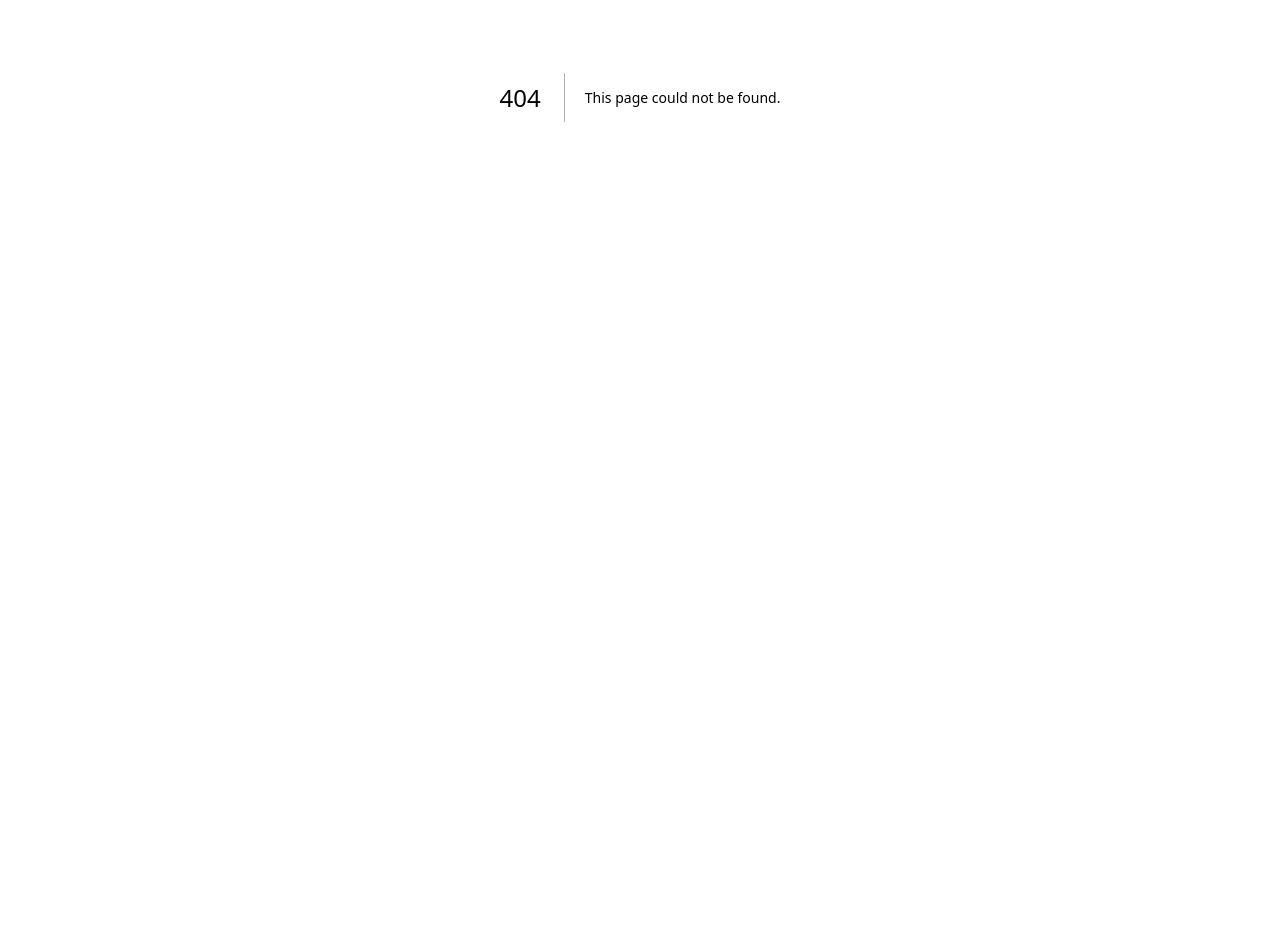
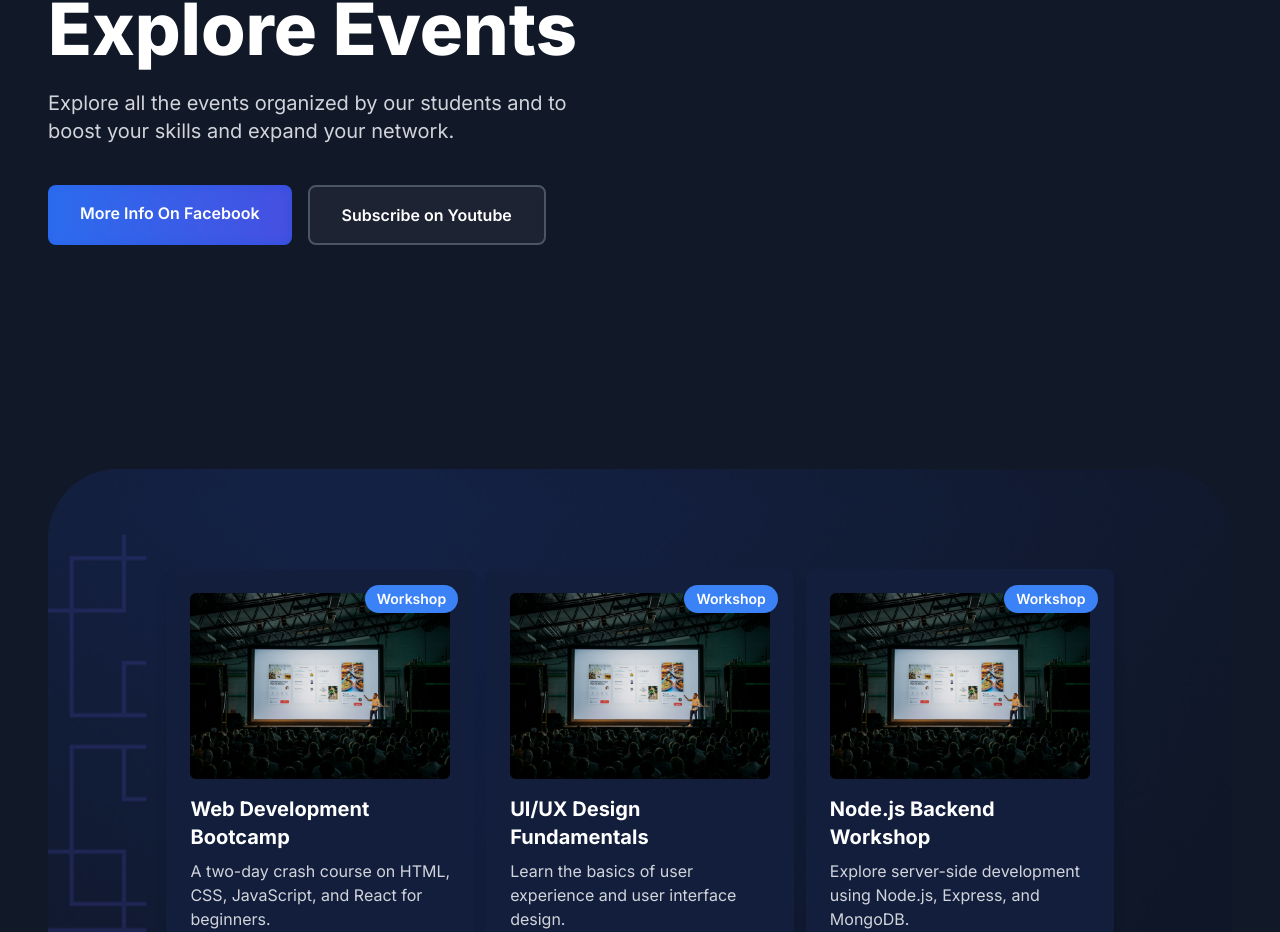
Before and after one commit to ms-club-sliit/msclubwebsite-v3, a Next.js app: page /events in a window 1280 px wide. Before the commit this address had no page. Shown: the part 303-1235 px from the top of the page. Before the commit the page ends 800 px from the top, so only its background shows below. Built offline with nearby package versions, Linux system fonts and the light colour scheme.

Commit message:
setup the event page

```diff
--- /dev/null
+++ b/src/app/events/page.jsx
@@ -0,0 +1,28 @@
+import EventHeroSection from '@/components/layouts/events/EventHeroSection'
+import Header from '@/components/Header'
+import React from 'react'
+import EventSection from '@/components/layouts/events/EventSection'
+import Footer from '@/components/Footer'
+
+const page = () => {
+  return (
+    <div className="relative min-h-screen bg-gray-900 text-white">
+
+      <div className='px-6 md:px-12'>
+        <Header />
+
+        {/* hero section */}
+        <EventHeroSection />
+
+        {/* show event details */}
+        <EventSection />
+      </div>
+
+      {/* footer section */}
+      <Footer />
+
+    </div>
+  )
+}
+
+export default page
--- a/src/app/globals.css
+++ b/src/app/globals.css
@@ -135,3 +135,10 @@ body {
     min-height: 40px;
   }
 }
+
+.event-showcase {
+  background-image: url("../../public/assets/contactBgImage.png");
+  background-size :contain;
+  background-position: left top;
+  background-repeat: no-repeat;
+}
--- /dev/null
+++ b/src/components/layouts/events/EventCard.jsx
@@ -0,0 +1,71 @@
+import React from 'react';
+
+const EevntCard = ({
+  badgeText = "Workshop",
+  imageSrc,
+  altText = "Workshop Image",
+  title,
+  description,
+  date,
+  time,
+  location,
+  buttonText = "Register Now",
+  onRegister = () => {},
+}) => {
+  return (
+    <div className="max-w-sm rounded-lg overflow-hidden shadow-lg bg-[#121e3c] text-white p-6 relative">
+      {/* Badge */}
+      {badgeText && (
+        <div className="absolute top-4 right-4 bg-blue-500 text-white px-3 py-1 rounded-full text-sm font-semibold">
+          {badgeText}
+        </div>
+      )}
+
+      {/* Image */}
+      {imageSrc && (
+        <img
+          className="rounded-md mb-4"
+          src={imageSrc}
+          alt={altText}
+        />
+      )}
+
+      {/* Title */}
+      <h2 className="text-xl font-bold mb-2">{title}</h2>
+
+      {/* Description */}
+      <p className="text-gray-300 mb-4">{description}</p>
+
+      {/* Info Section */}
+      <div className="space-y-2 text-sm">
+        {date && (
+          <div className="flex items-center">
+            <span className="mr-2">📅</span>
+            {date}
+          </div>
+        )}
+        {time && (
+          <div className="flex items-center">
+            <span className="mr-2">⏰</span>
+            {time}
+          </div>
+        )}
+        {location && (
+          <div className="flex items-center">
+            <span className="mr-2">📍</span>
+            {location}
+          </div>
+        )}
+      </div>
+
+      {/* Button */}
+      <button
+        className="mt-6 w-full bg-gray-700 hover:bg-gray-600 text-white py-2 px-4 rounded"
+      >
+        {buttonText}
+      </button>
+    </div>
+  );
+};
+
+export default EevntCard;
--- /dev/null
+++ b/src/components/layouts/events/EventHeroSection.jsx
@@ -0,0 +1,40 @@
+import Link from 'next/link'
+import React from 'react'
+
+const EventHeroSection = () => {
+  return (
+    <div className='h-[calc(100vh-100px)] flex flex-col justify-center'>
+
+        {/* section title */}
+        <h1 className="text-4xl md:text-6xl lg:text-7xl font-extrabold mb-6 leading-tight">Explore Events</h1>
+
+        {/* section paragraph content */}
+        <p className="text-gray-300 text-lg md:text-xl mb-10 max-w-xl leading-relaxed animate-fade-in-up-delayed">
+            Explore all the events organized by our students and to boost your skills and expand your network.
+        </p>
+
+        {/* call to actions */}
+        <div className="flex flex-col sm:flex-row gap-4 animate-fade-in-up-delayed-2">
+          <Link
+            href="#join"
+            className="group relative bg-gradient-to-r from-blue-600 to-blue-700 hover:from-blue-500 hover:to-blue-600 text-white px-8 py-4 rounded-lg transition-all duration-300 transform hover:scale-105 hover:shadow-2xl overflow-hidden"
+          >
+            <span className="relative z-10 font-semibold">More Info On Facebook</span>
+            <div className="absolute inset-0 bg-gradient-to-r from-blue-400 to-purple-400 opacity-0 group-hover:opacity-20 transition-opacity duration-300" />
+            <div className="absolute -inset-1 bg-gradient-to-r from-blue-500 to-purple-500 rounded-lg blur opacity-30 group-hover:opacity-60 transition-opacity duration-300 -z-10" />
+          </Link>
+
+          <Link
+            href="#events"
+            className="group relative border-2 border-gray-600 hover:border-blue-400 text-white px-8 py-4 rounded-lg transition-all duration-300 transform hover:scale-105 backdrop-blur-sm bg-white/5 hover:bg-white/10"
+          >
+            <span className="relative z-10 font-semibold">Subscribe on Youtube</span>
+            <div className="absolute inset-0 bg-gradient-to-r from-blue-500/10 to-purple-500/10 opacity-0 group-hover:opacity-100 transition-opacity duration-300 rounded-lg" />
+          </Link>
+        </div>
+
+    </div>
+  )
+}
+
+export default EventHeroSection
--- /dev/null
+++ b/src/components/layouts/events/EventSection.jsx
@@ -0,0 +1,29 @@
+import React from 'react'
+import workshopData from '@/data/eventData'
+import EevntCard from './EventCard'
+
+const EventSection = () => {
+  return (
+    <div className='event-showcase py-[40px] md:py-[80px] lg:py-[100px]'>
+        <div className='w-4/5 mx-auto grid grid-rows-3  gap-3 grid-cols-1 md:grid-cols-2 lg:grid-cols-3'>
+            {
+                workshopData.map(event => (
+                    <EevntCard
+                        key={event.id}
+                        imageSrc={event.imageSrc}
+                        altText= {event.title}
+                        title={event.title}
+                        description={event.description}
+                        date={event.date}
+                        time={event.time}
+                        location={event.location}
+                        buttonText= {event.buttonText}
+                    />
+                ))
+            }
+        </div>
+    </div>
+  )
+}
+
+export default EventSection
--- /dev/null
+++ b/src/data/eventData.js
@@ -0,0 +1,112 @@
+export const workshopData = [
+  {
+    id: 1,
+    badgeText: "Workshop",
+    imageSrc: "event.jpg",
+    altText: "Web Dev Bootcamp",
+    title: "Web Development Bootcamp",
+    description: "A two-day crash course on HTML, CSS, JavaScript, and React for beginners.",
+    date: "October 22-23, 2023",
+    time: "9:00 AM - 4:00 PM",
+    location: "Computer Lab, Room 201",
+    buttonText: "Register Now",
+  },
+  {
+    id: 2,
+    badgeText: "Seminar",
+    imageSrc: "event.jpg",
+    altText: "UI/UX Design",
+    title: "UI/UX Design Fundamentals",
+    description: "Learn the basics of user experience and user interface design.",
+    date: "November 5, 2023",
+    time: "10:00 AM - 3:00 PM",
+    location: "Design Studio, Room 104",
+    buttonText: "Sign Up",
+  },
+  {
+    id: 3,
+    badgeText: "Workshop",
+    imageSrc: "event.jpg",
+    altText: "Node.js Backend",
+    title: "Node.js Backend Workshop",
+    description: "Explore server-side development using Node.js, Express, and MongoDB.",
+    date: "December 1-2, 2023",
+    time: "9:00 AM - 5:00 PM",
+    location: "Lab C, 3rd Floor",
+    buttonText: "Register",
+  },
+  {
+    id: 4,
+    badgeText: "Bootcamp",
+    imageSrc: "event.jpg",
+    altText: "Python & ML",
+    title: "Python & Machine Learning Bootcamp",
+    description: "Build intelligent systems using Python, Pandas, and Scikit-learn.",
+    date: "January 10-12, 2024",
+    time: "10:00 AM - 4:00 PM",
+    location: "AI Lab, Room 205",
+    buttonText: "Join Now",
+  },
+  {
+    id: 5,
+    badgeText: "Course",
+    imageSrc: "event.jpg",
+    altText: "Mobile Development",
+    title: "Mobile App Development",
+    description: "Create mobile applications using Flutter and React Native.",
+    date: "February 18-19, 2024",
+    time: "11:00 AM - 5:00 PM",
+    location: "Tech Hall, Room B",
+    buttonText: "Enroll Today",
+  },
+  {
+    id: 6,
+    badgeText: "Hackathon",
+    imageSrc: "event.jpg",
+    altText: "Cybersecurity",
+    title: "Cybersecurity Hackathon",
+    description: "Test your skills in ethical hacking and system security challenges.",
+    date: "March 7, 2024",
+    time: "8:00 AM - 6:00 PM",
+    location: "Main Auditorium",
+    buttonText: "Apply Now",
+  },
+  {
+    id: 7,
+    badgeText: "Webinar",
+    imageSrc: "event.jpg",
+    altText: "DevOps Tools",
+    title: "DevOps & CI/CD",
+    description: "Master DevOps practices with Docker, Jenkins, and GitHub Actions.",
+    date: "April 3, 2024",
+    time: "2:00 PM - 5:00 PM",
+    location: "Online",
+    buttonText: "Reserve Spot",
+  },
+  {
+    id: 8,
+    badgeText: "Seminar",
+    imageSrc: "event.jpg",
+    altText: "Cloud Computing",
+    title: "Cloud Computing Essentials",
+    description: "Learn about AWS, Azure, and Google Cloud fundamentals.",
+    date: "May 15, 2024",
+    time: "1:00 PM - 4:00 PM",
+    location: "Cloud Lab, Room 101",
+    buttonText: "Sign Up",
+  },
+  {
+    id: 9,
+    badgeText: "Training",
+    imageSrc: "event.jpg",
+    altText: "Data Visualization",
+    title: "Data Visualization with D3.js",
+    description: "Craft stunning data-driven interfaces using D3.js and SVG.",
+    date: "June 8-9, 2024",
+    time: "9:30 AM - 4:30 PM",
+    location: "Innovation Center, Room 309",
+    buttonText: "Join Workshop",
+  },
+];
+
+export default workshopData;
```
Also changed, not shown: public/event.jpg (added).
